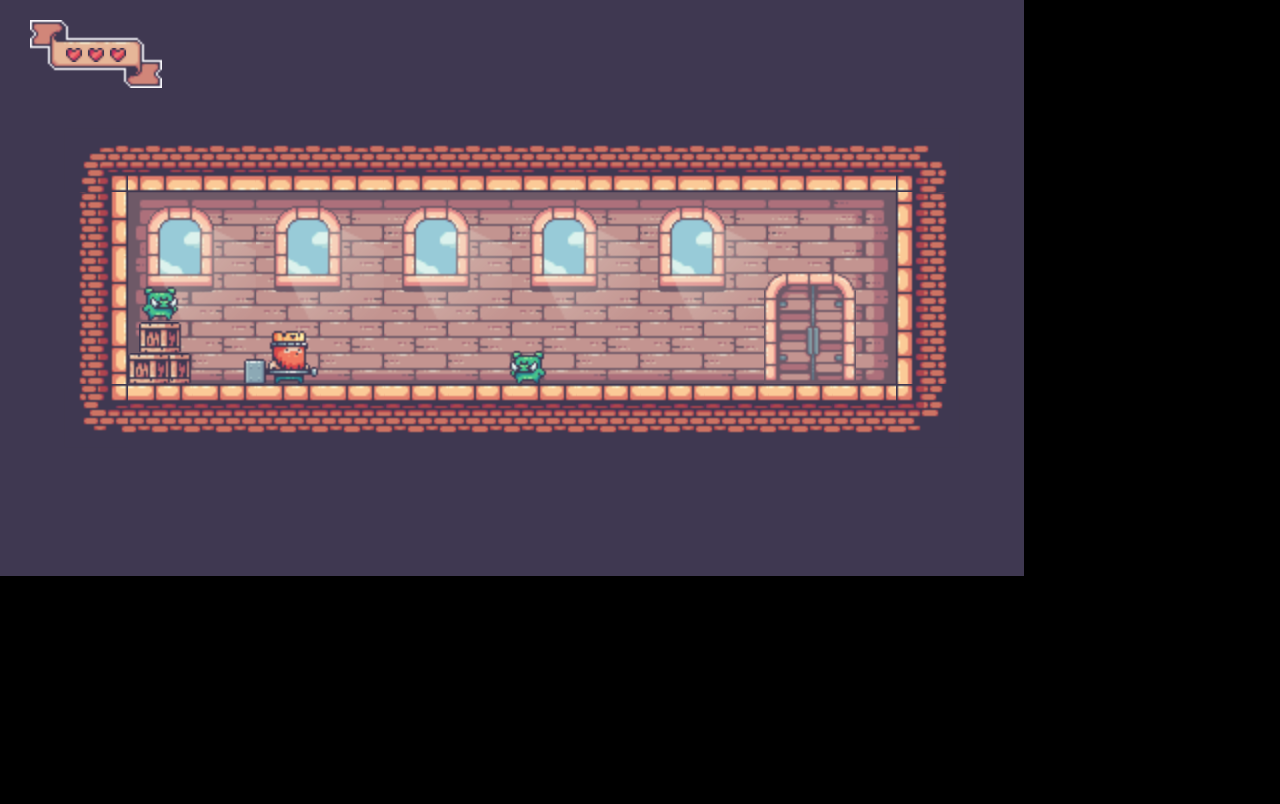
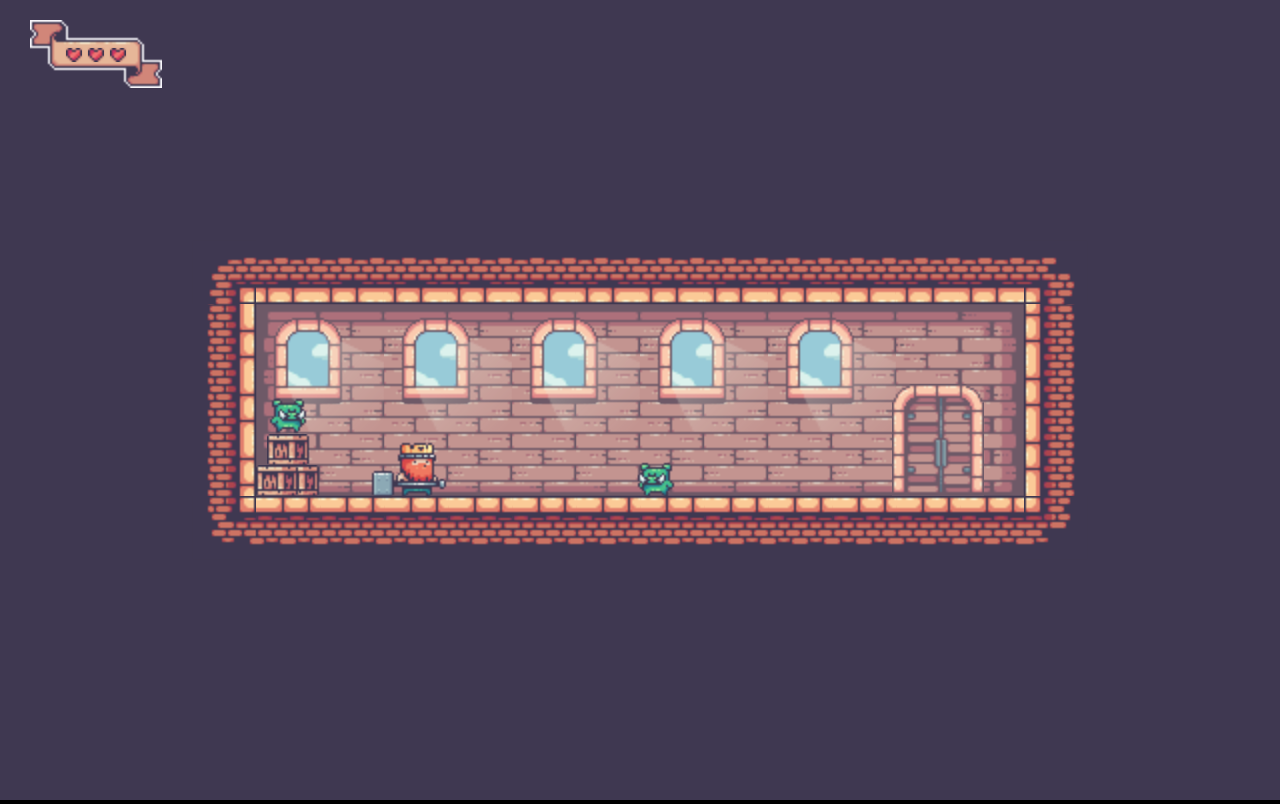
Before and after one commit to Ozzerocean/platformer-game, a plain HTML site: page index.html in a window 1280 px wide. Drawn offline with nearby package versions, Linux system fonts and the light colour scheme.

Commit message:
Made the game "full screen"

```diff
--- a/index.html
+++ b/index.html
@@ -7,7 +7,9 @@
         <link rel="stylesheet" href="style/main.css">
     </head>
     <body>
+        <canvas class="shell"></canvas>
         <canvas class="canvas"></canvas>
+
         <script src="https://cdn.jsdelivr.net/npm/gsap@3.12.5/dist/gsap.min.js"></script>
         <script src="scripts/utils.js"></script>
         <script src="scripts/data/collisions.js"></script>
--- a/scripts/classes/HealthBar.js
+++ b/scripts/classes/HealthBar.js
@@ -57,7 +57,7 @@ class HealthBar extends Sprite {
 
 
 
-        c.drawImage(
+        s.drawImage(
             this.image,
             cropbox.position.x,
             cropbox.position.y,
--- a/scripts/classes/Player.js
+++ b/scripts/classes/Player.js
@@ -35,11 +35,12 @@ class Player extends Unit {
                         onComplete: () => {
                             level++;
                             if (level === 4) level = 1;
-                            console.log(level)
                             levels[level].init();
+
                             player.switchSprite('idleRight');
                             player.preventInput = false;
                             player.preventAnimation = false;
+
                             gsap.to(overlay, {
                                 opacity: 0
                             })
--- a/scripts/classes/SmallHeart.js
+++ b/scripts/classes/SmallHeart.js
@@ -40,7 +40,7 @@ class SmallHeart extends Sprite {
             height: this.height
         }
 
-        c.drawImage(
+        s.drawImage(
             this.image,
             cropbox.position.x,
             cropbox.position.y,
--- a/scripts/eventListeners.js
+++ b/scripts/eventListeners.js
@@ -60,3 +60,8 @@ window.addEventListener("keyup", (event) => {
             break;
     }
 });
+
+window.addEventListener('resize', () => {
+    shell.width = window.innerWidth;
+    shell.height = window.innerHeight
+}, false);
--- a/scripts/main.js
+++ b/scripts/main.js
@@ -1,8 +1,14 @@
-const canvas = document.querySelector('canvas');
+const canvas = document.querySelector('.canvas');
 const c = canvas.getContext('2d');
+
+const shell = document.querySelector('.shell');
+const s = shell.getContext('2d');
 
 canvas.width = 64 * 16;
 canvas.height = 64 * 9;
+
+shell.width = window.innerWidth;
+shell.height = window.innerHeight
 
 let parsedCollisions;
 let collisionBlocks;
@@ -168,8 +174,15 @@ const overlay = {
 
 function animate() {
     window.requestAnimationFrame(animate);
-    c.fillStyle = 'white';
-    c.fillRect(0, 0, canvas.width, canvas.height);
+
+    s.fillStyle = 'rgb(63, 56, 81)';
+    s.fillRect(0, 0, shell.width, shell.height)
+
+    s.save();
+    s.globalAlpha = overlay.opacity;
+    s.fillStyle = 'black';
+    s.fillRect(0, 0, shell.width, shell.height)
+    s.restore();
 
     background.draw();
     // collisionBlocks.forEach((collisionBlock) => {
--- a/style/main.css
+++ b/style/main.css
@@ -1,8 +1,16 @@
 * {
     margin: 0;
     padding: 0;
+    overflow-y: hidden;
+    overflow-y: hidden;
 }
 
 body {
     background-color: black;
 }
+
+.canvas {
+    position: absolute;
+    top: calc(50% - 288px);
+    left: calc(50% - 512px)
+}
```
